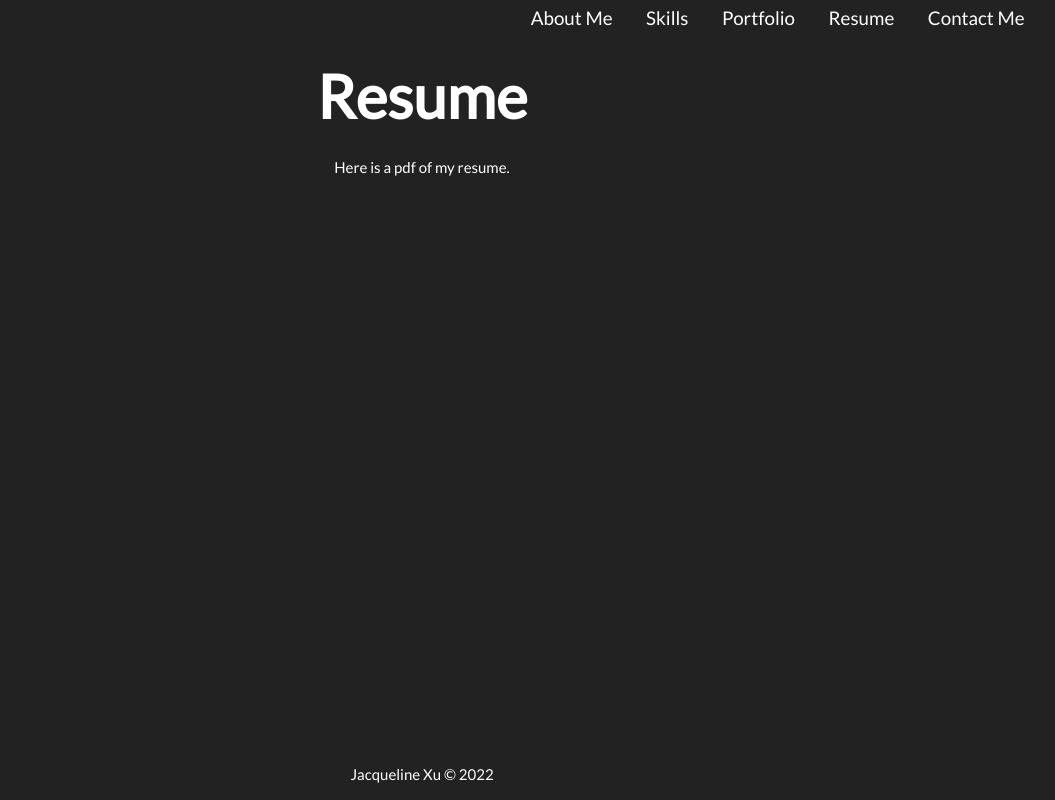
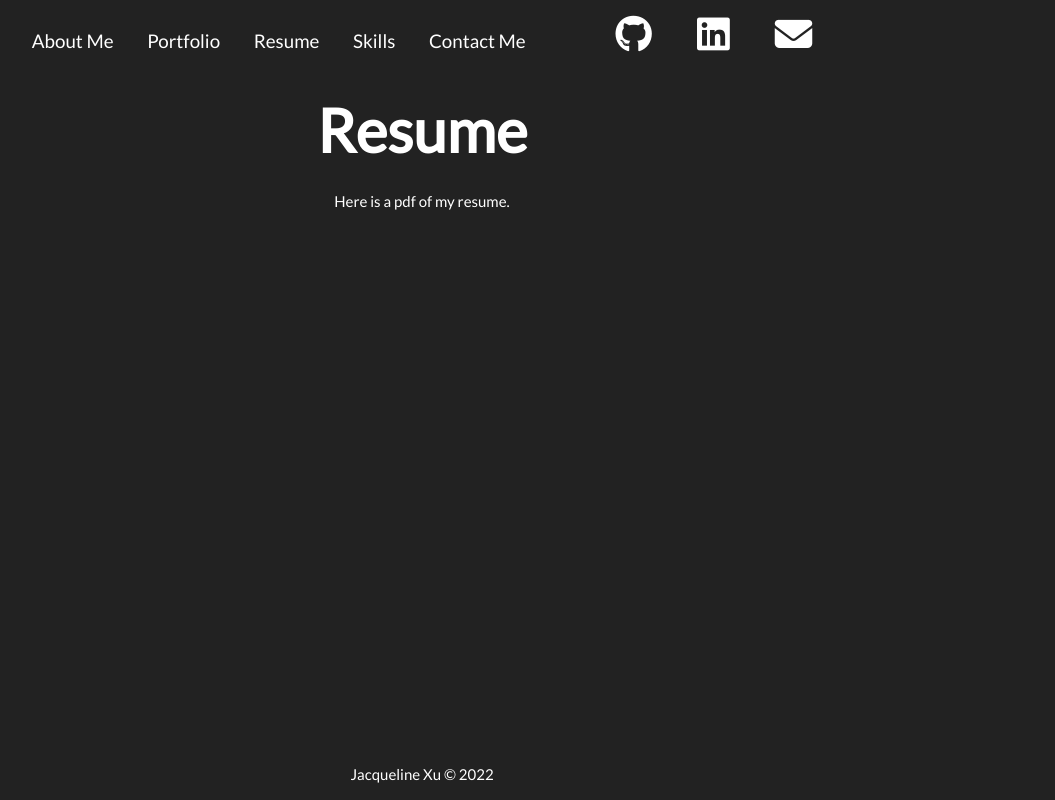
Before and after one commit to jqjacq/jqjacq.github.io, a React (Create React App) app: page /resume in a window 1280 px wide. Shown: the whole page, without its empty margins (218-1273 px from the left). Built offline with nearby package versions, Linux system fonts and the light colour scheme; the HTML template or start-up script is replaced by a standard one.

Commit message:
changed navbar to include social media

```diff
--- a/src/components/Contact.js
+++ b/src/components/Contact.js
@@ -31,17 +31,7 @@ export default function Contact() {
           </form>
         </div>
           <p className="centerText end">
-            You can also contact me through GitHub and email!</p>
-          <p className="centerText">
-          <a href="https://www.github.com/jqjacq" alt="Github">
-            <i className="fa-brands fa-2x fa-github socialmedia rightMargin"></i>
-          </a>
-          {/* <a href="https://www.youtube.com/" alt="Youtube">
-            <i className="fa-brands fa-2x fa-youtube socialmedia"></i>
-          </a> */}
-          <a href="mailto:xujacque@gmail.com" alt="Email Address">
-            <i className="fa-solid fa-2x fa-envelope socialmedia"></i>
-          </a>
+            You can also contact me through GitHub and email!
           </p>
     </>
   )
--- a/src/components/Navbar.js
+++ b/src/components/Navbar.js
@@ -3,12 +3,23 @@ import { Link } from "react-router-dom"
 
 export default function Navbar() {
   return (
-    <nav className="nav-container rightAlign w3-animate-left">
+    <nav className="nav-container centerText w3-animate-left">
             <Link to="/" className="rightMargin links"> About Me </Link>
-            <Link to="/skills" className="rightMargin links"> Skills </Link>
             <Link to="/projects" className="rightMargin links"> Portfolio </Link>
             <Link to="/resume" className="rightMargin links"> Resume </Link>
+            <Link to="/skills" className="rightMargin links"> Skills </Link>
             <Link to="/contact" className="rightMargin links"> Contact Me</Link>
+          <span className="media rightAlign">
+            <a href="https://www.github.com/jqjacq" alt="Github">
+              <i className="fa-brands fa-2x fa-github socialmedia rightMargin"></i>
+            </a>
+            <a href="https://www.linkedin.com" alt="LinkedIn">
+              <i className="fa-brands fa-2x fa-linkedin socialmedia rightMargin"></i>
+            </a>
+            <a href="mailto:xujacque@gmail.com" alt="Email Address">
+              <i className="fa-solid fa-2x fa-envelope socialmedia"></i>
+            </a>
+          </span>
     </nav>
   )
 }
--- a/src/components/Skills.js
+++ b/src/components/Skills.js
@@ -3,6 +3,7 @@ import React from 'react'
 export default function Skills() {
   return (
     <>
+    <header className="centerText w3-animate-left bold"> Languages </header>
       <div className="gridbox">
         <div className="skills-container w3-animate-left">
       <header className="centerText bold w3-animate-left">Skills</header>
--- a/src/index.css
+++ b/src/index.css
@@ -28,7 +28,7 @@ header {
 }
 
 .nav-container {
-  padding: .25rem .5rem;
+  padding: 1rem .5rem;
   font-size: 1.25rem;
 }
 
@@ -175,10 +175,17 @@ header {
   text-align: center;
   width: 100%;
   bottom: 0;
-  color: black;
 }
 
-.footer-container .socialmedia {
+.socialmedia {
+  margin-left: 1rem;
+}
+
+.media {
+  margin-left: 3rem;
+}
+
+.socialmedia, .submit, .links {
   color: white;
 }
 
--- a/src/index.scss
+++ b/src/index.scss
@@ -26,7 +26,7 @@ header {
     font-weight: bold;
 }
 .nav-container { //NAVBAR
-    padding: .25rem .5rem;
+    padding: 1rem .5rem;
     font-size: 1.25rem;
     .links {
         text-decoration: none;
@@ -135,13 +135,15 @@ header {
     text-align: center;
     width: 100%;
     bottom: 0;
-    // padding: 1rem 1rem;
-    color: black;
-        .socialmedia {
-            color: $fontcolor;
-        }
+}
+.socialmedia {
+    margin-left: 1rem;
+}
+.media {
+    margin-left: 3rem;
 }
 .socialmedia, .submit, .links { //HOVER & ACTIVE
+    color: $fontcolor;
     &:hover {
         font-style: italic;
         transform: translateY(1px);
```
Also changed, not shown: 1 other file (tests, documents, lock files or other folders).
